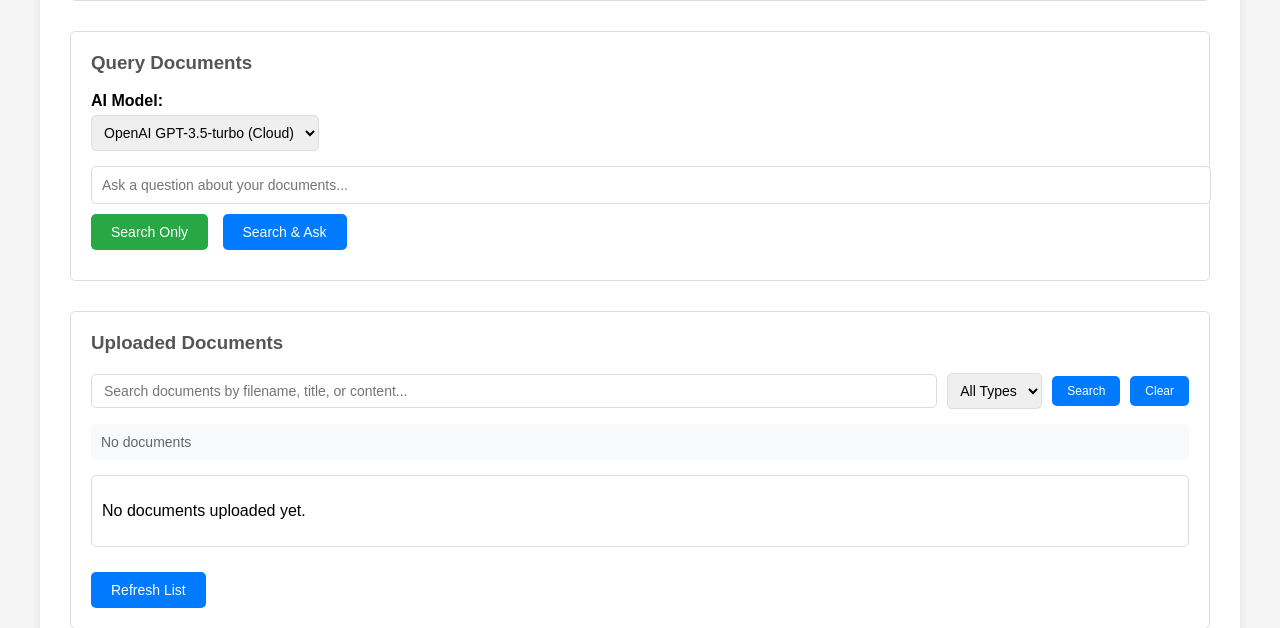
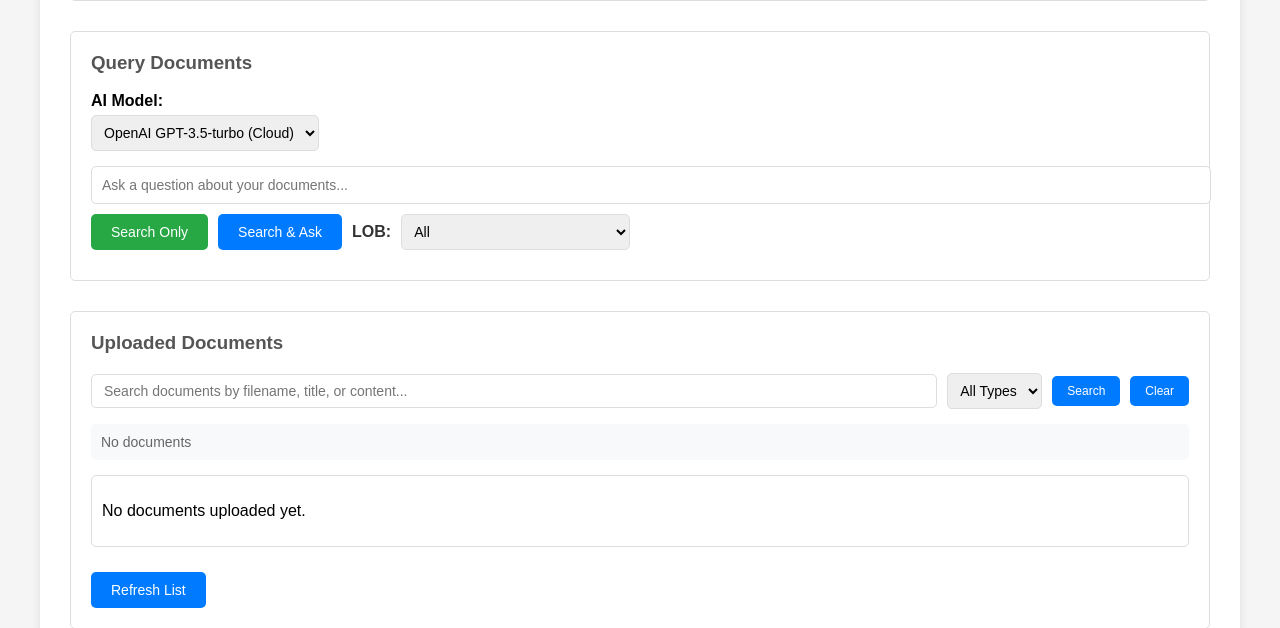
Before and after one commit to ion-mccusker/xml-rag, a FastAPI app: page / in a window 1280 px wide. Shown: the part 475-1103 px from the top of the page. Run offline with FastAPI, Linux system fonts and the light colour scheme; data that the repository does not hold is empty.

Commit message:
feat: adding lob filter

```diff
--- a/templates/index.html
+++ b/templates/index.html
@@ -533,9 +533,15 @@
                 </select>
             </div>
             <input type="text" id="queryInput" class="query-input" placeholder="Ask a question about your documents..." />
-            <div style="margin-bottom: 10px;">
-                <button onclick="searchDocuments()" style="margin-right: 10px; background-color: #28a745;">Search Only</button>
+            <div style="margin-bottom: 10px; display: flex; align-items: center; gap: 10px;">
+                <button onclick="searchDocuments()" style="background-color: #28a745;">Search Only</button>
                 <button onclick="queryDocuments()">Search & Ask</button>
+                <label for="lobSelect" style="font-weight: bold; color: #333;">LOB:</label>
+                <select id="lobSelect" style="padding: 8px; border: 1px solid #ddd; border-radius: 5px; font-size: 14px;">
+                    <option value="">All</option>
+                    <option value="Centralized Commercial Credit">Centralized Commercial Credit</option>
+                    <option value="Regional Commercial Credit">Regional Commercial Credit</option>
+                </select>
             </div>
             {% else %}
             <div style="padding: 20px; background-color: #f8d7da; color: #721c24; border: 1px solid #f5c6cb; border-radius: 5px; margin-bottom: 15px;">
@@ -552,9 +558,15 @@
                 <p style="margin-bottom: 0;"><strong>Search and Query functionality is disabled until at least one pipeline is available.</strong></p>
             </div>
             <input type="text" id="queryInput" class="query-input" placeholder="Search and query functionality disabled - no AI pipelines available" disabled />
-            <div style="margin-bottom: 10px;">
-                <button onclick="searchDocuments()" style="margin-right: 10px; background-color: #28a745;" disabled>Search Only (Disabled)</button>
+            <div style="margin-bottom: 10px; display: flex; align-items: center; gap: 10px;">
+                <button onclick="searchDocuments()" style="background-color: #28a745;" disabled>Search Only (Disabled)</button>
                 <button onclick="queryDocuments()" disabled>Search & Ask (Disabled)</button>
+                <label for="lobSelectDisabled" style="font-weight: bold; color: #333;">LOB:</label>
+                <select id="lobSelectDisabled" style="padding: 8px; border: 1px solid #ddd; border-radius: 5px; font-size: 14px;" disabled>
+                    <option value="">All</option>
+                    <option value="Centralized Commercial Credit">Centralized Commercial Credit</option>
+                    <option value="Regional Commercial Credit">Regional Commercial Credit</option>
+                </select>
             </div>
             {% endif %}
             <div class="loading" id="queryLoading">Processing...</div>
@@ -868,7 +880,8 @@
             const resultsDiv = document.getElementById('queryResults');
             const loadingDiv = document.getElementById('queryLoading');
             const pipelineSelect = document.getElementById('pipelineSelect');
-            const question = queryInput.value.trim();
+            const lobSelect = document.getElementById('lobSelect');
+            let question = queryInput.value.trim();
 
             if (queryInput.disabled) {
                 alert('Query functionality is disabled - no AI pipelines available.');
@@ -878,6 +891,11 @@
             if (!question) {
                 alert('Please enter a question.');
                 return;
+            }
+
+            // Append LOB selection to query if not empty
+            if (lobSelect && lobSelect.value) {
+                question += ` LOB: ${lobSelect.value}`;
             }
 
             try {
@@ -914,7 +932,8 @@
             const queryInput = document.getElementById('queryInput');
             const resultsDiv = document.getElementById('queryResults');
             const loadingDiv = document.getElementById('queryLoading');
-            const question = queryInput.value.trim();
+            const lobSelect = document.getElementById('lobSelect');
+            let question = queryInput.value.trim();
 
             if (queryInput.disabled) {
                 alert('Search functionality is disabled - no AI pipelines available.');
@@ -924,6 +943,11 @@
             if (!question) {
                 alert('Please enter a search query.');
                 return;
+            }
+
+            // Append LOB selection to query if not empty
+            if (lobSelect && lobSelect.value) {
+                question += ` LOB: ${lobSelect.value}`;
             }
 
             try {
```
